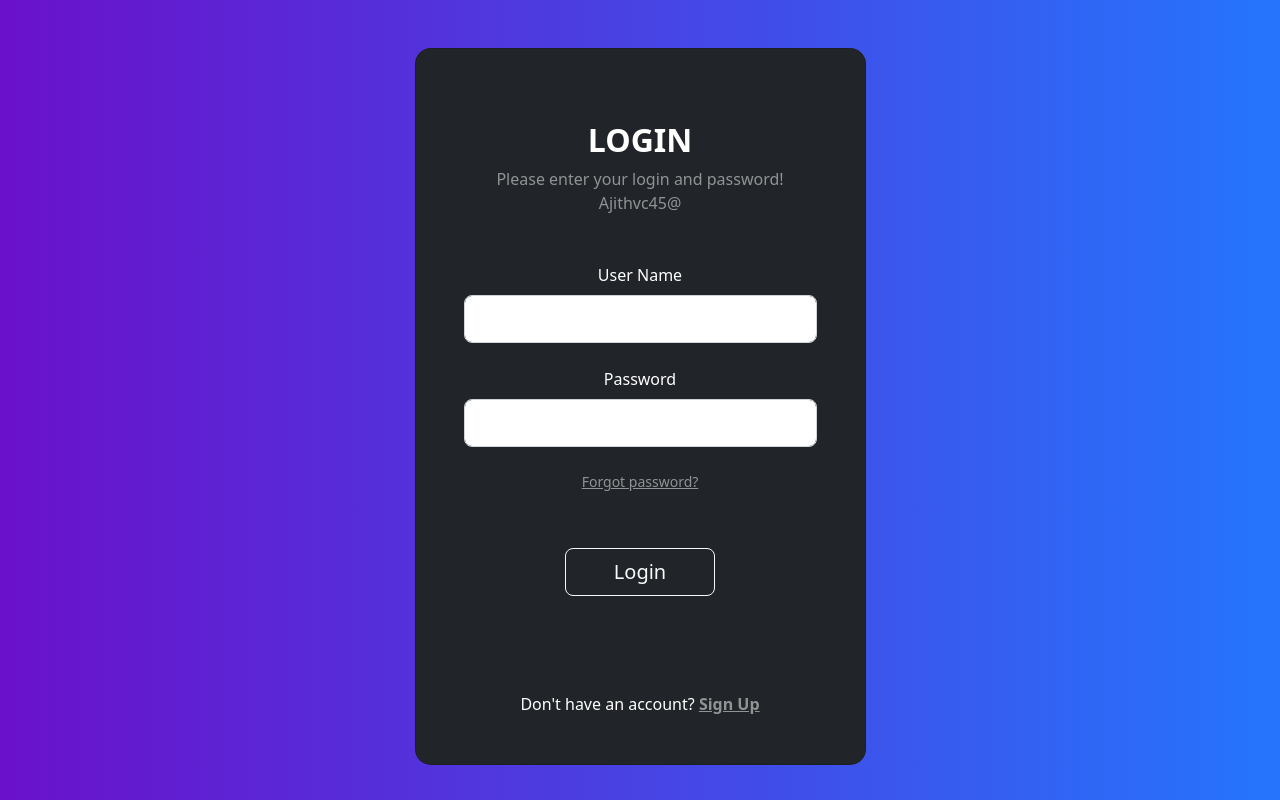
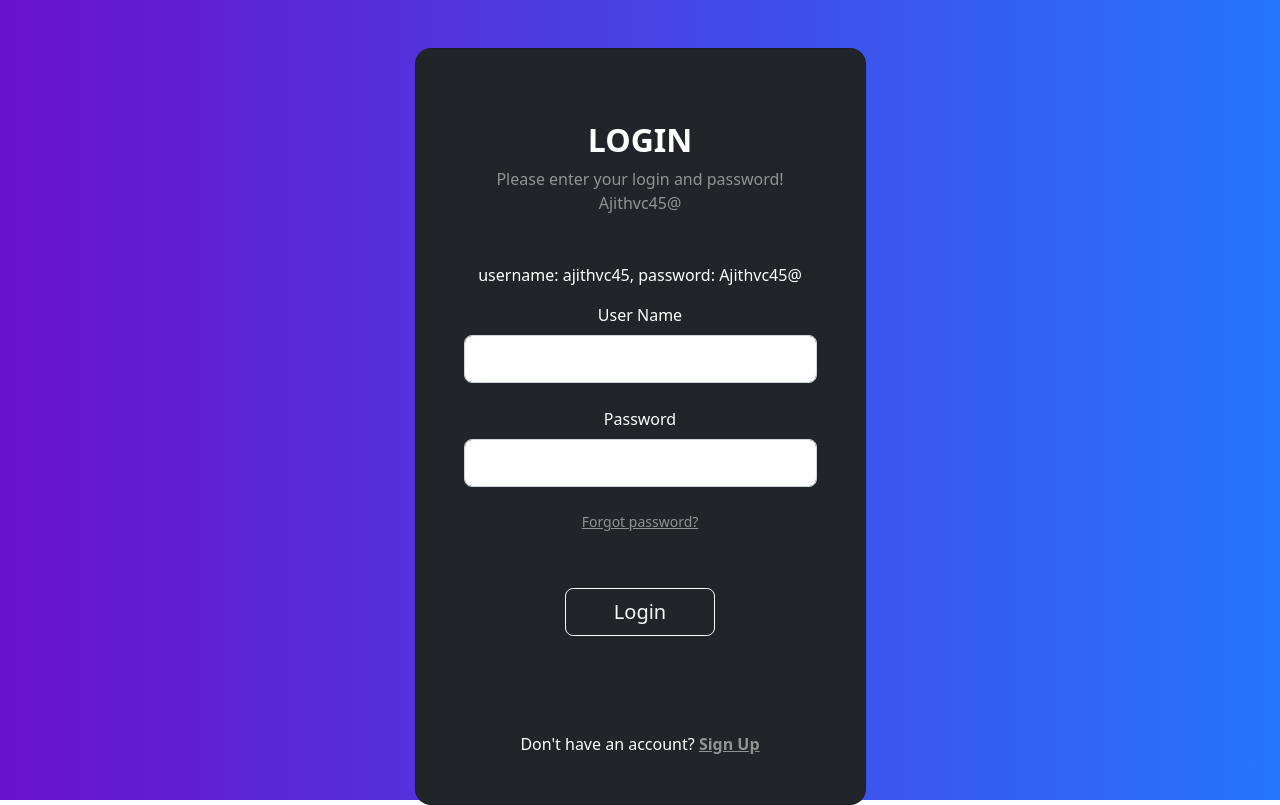
Before and after one commit to Ajithvc45/movie-app, an Angular app: page / in a window 1280 px wide. Built offline with nearby package versions, Linux system fonts and the light colour scheme; what ngx-pagination would draw is missing.

Commit message:
username and pass added on login

```diff
--- a/src/app/component/login/login.component.html
+++ b/src/app/component/login/login.component.html
@@ -11,6 +11,7 @@
 
                     <h2 class="fw-bold mb-2 text-uppercase">Login</h2>
                     <p class="text-white-50 mb-5">Please enter your login and password! Ajithvc45@</p>
+                    <p>username: ajithvc45, password: Ajithvc45@</p>
 
                     <div class="form-outline form-white mb-4">
                                             <!-- Reactive form -->
```
